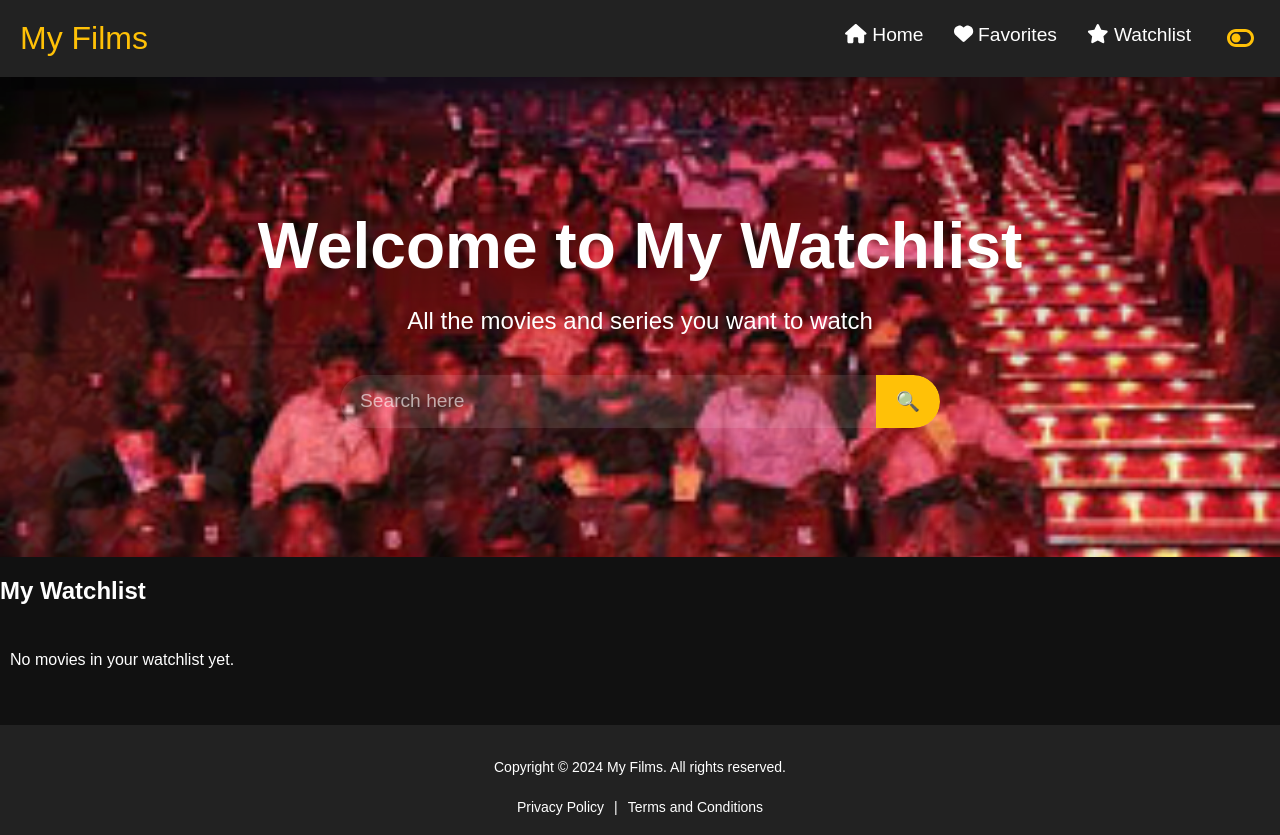
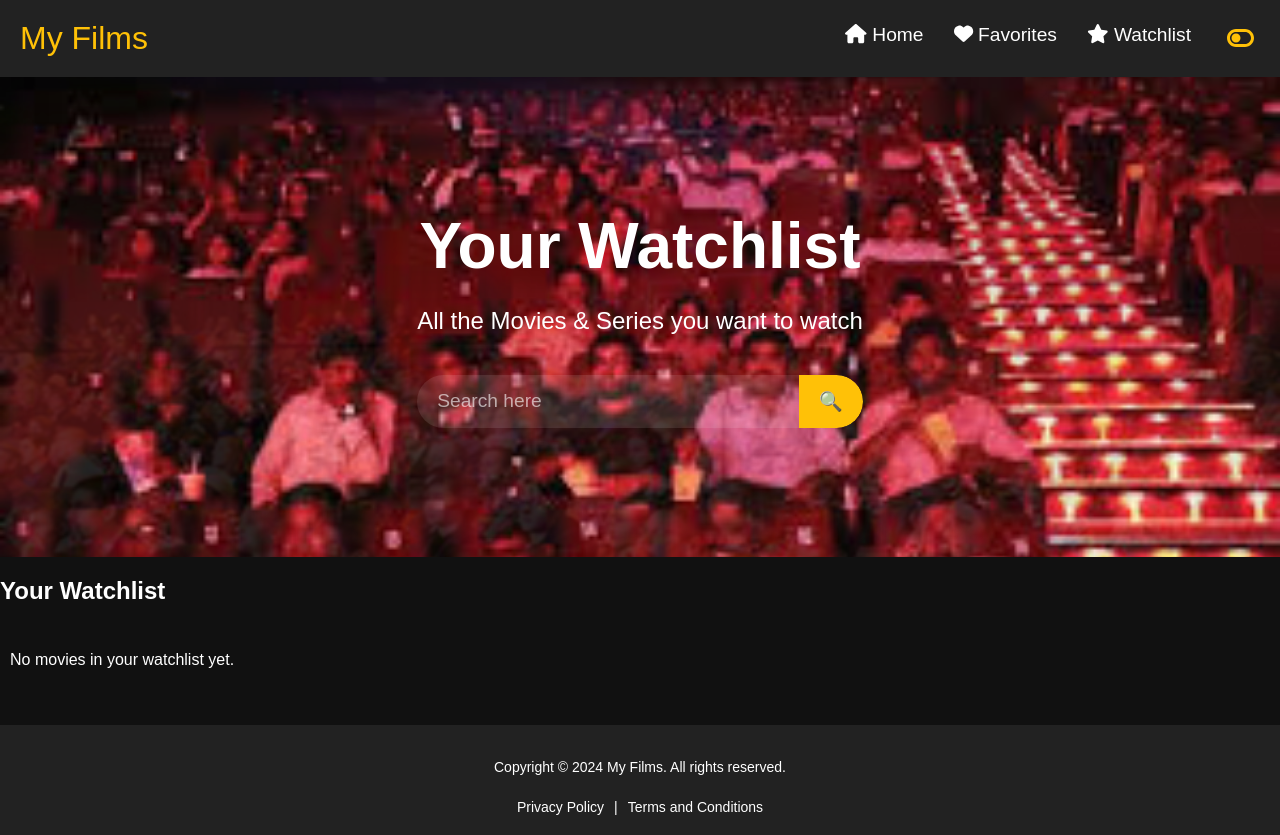
Before and after one commit to Divyanshu-Arora-Vrize/my-films, a React (Create React App) app: page /watchlist in a window 1280 px wide. Built offline with nearby package versions, Linux system fonts and the light colour scheme.

Commit message:
using useReducer

```diff
--- a/src/App.tsx
+++ b/src/App.tsx
@@ -18,7 +18,8 @@ const App: React.FC = () => {
         <Route path="/privacy-policy" element={<PrivacyPolicy />} /> {/* Privacy Policy route */}
         <Route path="/terms-and-conditions" element={<TermsAndConditions />} /> {/* Terms and Conditions route */}
       </Routes>
-      <ToastContainer position="bottom-right" autoClose={3000} /> {/* Toast container */}
+      {/* ToastContainer ensures toasts are shown across the entire app */}
+      <ToastContainer position="bottom-right" autoClose={3000} />
     </Router>
   );
 };
--- a/src/Components/FavoriteMovies.tsx
+++ b/src/Components/FavoriteMovies.tsx
@@ -1,11 +1,10 @@
-import React, { useState, useEffect } from 'react';
+import React, { useReducer, useEffect } from 'react';
 import MovieCard from './MovieCard';
 import Navbar from './Navbar';
+import Footer from './Footer';
 import SearchBar from './SearchBar';
-import Footer from './Footer';
-import '../styles.css'; // Importing global styles
-import { toast } from 'react-toastify'; // Importing toast for notifications
-import 'react-toastify/dist/ReactToastify.css'; // Importing toast styles
+import { toast } from 'react-toastify';
+import 'react-toastify/dist/ReactToastify.css';
 
 interface Movie {
   id: number;
@@ -14,37 +13,78 @@ interface Movie {
   poster_path: string;
 }
 
+interface State {
+  favoriteMovies: Movie[];
+  movies: Movie[];
+}
+
+type Action =
+  | { type: 'LOAD_SAVED_DATA'; payload: { favorites: Movie[] } }
+  | { type: 'ADD_TO_FAVORITES'; payload: Movie }
+  | { type: 'REMOVE_FROM_FAVORITES'; payload: Movie }
+  | { type: 'SET_MOVIES'; payload: Movie[] };
+
+const initialState: State = {
+  favoriteMovies: [],
+  movies: [],
+};
+
+const reducer = (state: State, action: Action): State => {
+  switch (action.type) {
+    case 'ADD_TO_FAVORITES':
+      const updatedFavorites = [...state.favoriteMovies, action.payload];
+      console.log('New favorites array after adding:', updatedFavorites); // <-- Log after update
+      return {
+        ...state,
+        favoriteMovies: updatedFavorites,
+      };
+    case 'REMOVE_FROM_FAVORITES':
+      const filteredFavorites = state.favoriteMovies.filter(
+        (movie) => movie.id !== action.payload.id
+      );
+      console.log('New favorites array after removing:', filteredFavorites); // <-- Log after update
+      return {
+        ...state,
+        favoriteMovies: filteredFavorites,
+      };
+    default:
+      return state;
+  }
+};
+
+
+
 const FavoriteMovies: React.FC = () => {
-  const [favoriteMovies, setFavoriteMovies] = useState<Movie[]>([]);
-  const [movies, setMovies] = useState<Movie[]>([]); // To handle search results
-  const [watchlist, setWatchlist] = useState<Movie[]>([]); // State for watchlist
+  const [state, dispatch] = useReducer(reducer, initialState);
 
+  // Load saved favorite movies from localStorage
   useEffect(() => {
-    const savedFavorites = JSON.parse(localStorage.getItem('favorites') || '[]');
-    const savedWatchlist = JSON.parse(localStorage.getItem('watchlist') || '[]');
-    setFavoriteMovies(savedFavorites);
-    setWatchlist(savedWatchlist);
+    const savedFavorites = JSON.parse(localStorage.getItem('favorites') || '[]') as Movie[];
+    dispatch({
+      type: 'LOAD_SAVED_DATA',
+      payload: { favorites: savedFavorites },
+    });
   }, []);
 
+  // Update localStorage when favoriteMovies state changes
+  useEffect(() => {
+  localStorage.setItem('favorites', JSON.stringify(state.favoriteMovies));
+  console.log('Updated localStorage with favoriteMovies:', state.favoriteMovies); // <-- Added log
+}, [state.favoriteMovies]);
+
   const handleFavoriteToggle = (movie: Movie) => {
-    const updatedFavorites = favoriteMovies.some(favMovie => favMovie.id === movie.id)
-      ? favoriteMovies.filter(favMovie => favMovie.id !== movie.id)
-      : [...favoriteMovies, movie];
+  console.log('Toggling favorite for movie:', movie); // <-- Added log
 
-    setFavoriteMovies(updatedFavorites);
-    localStorage.setItem('favorites', JSON.stringify(updatedFavorites));
-    toast(updatedFavorites.some(favMovie => favMovie.id === movie.id) ? 'Added to favorites' : 'Removed from favorites');
-  };
+  const isFavorite = state.favoriteMovies.some(favMovie => favMovie.id === movie.id);
+  if (isFavorite) {
+    dispatch({ type: 'REMOVE_FROM_FAVORITES', payload: movie });
+    toast.error(`${movie.title} removed from favorites`);
+  } else {
+    dispatch({ type: 'ADD_TO_FAVORITES', payload: movie });
+    toast.success(`${movie.title} added to favorites`);
+  }
+};
 
-  const handleWatchlistToggle = (movie: Movie) => {
-    const updatedWatchlist = watchlist.some(watchlistMovie => watchlistMovie.id === movie.id)
-      ? watchlist.filter(watchlistMovie => watchlistMovie.id !== movie.id)
-      : [...watchlist, movie];
-
-    setWatchlist(updatedWatchlist);
-    localStorage.setItem('watchlist', JSON.stringify(updatedWatchlist));
-    toast(updatedWatchlist.some(watchlistMovie => watchlistMovie.id === movie.id) ? 'Added to watchlist' : 'Removed from watchlist');
-  };
 
   return (
     <div className="favorite-movies-page">
@@ -53,36 +93,45 @@ const FavoriteMovies: React.FC = () => {
         <div className="hero-content">
           <h1>Welcome to My Favorite Movies</h1>
           <p>Your favorite Movies & Series all in one place</p>
-          <SearchBar setMovies={setMovies} /> {/* Search functionality */}
+          <SearchBar
+            setMovies={(movies: Movie[]) =>
+              dispatch({ type: 'SET_MOVIES', payload: movies })
+            }
+          />
         </div>
       </div>
 
+      {state.movies.length > 0 && (
+        <>
+          <h2 className="section-title">Search Results</h2>
+          <div className="movie-grid">
+            {state.movies.map((movie) => (
+              <MovieCard
+                key={movie.id}
+                movie={movie}
+                onFavoriteToggle={handleFavoriteToggle}
+                onWatchlistToggle={() => {}}
+              />
+            ))}
+          </div>
+        </>
+      )}
+
       <h2 className="section-title">Favorite Movies</h2>
-
       <div className="movie-grid">
-        {movies.length > 0 ? (
-          movies.map(movie => (
+        {state.favoriteMovies.length > 0 ? (
+          state.favoriteMovies.map((movie) => (
             <MovieCard
               key={movie.id}
               movie={movie}
               onFavoriteToggle={handleFavoriteToggle}
-              onWatchlistToggle={handleWatchlistToggle}
-            />
-          ))
-        ) : favoriteMovies.length > 0 ? (
-          favoriteMovies.map(movie => (
-            <MovieCard
-              key={movie.id}
-              movie={movie}
-              onFavoriteToggle={handleFavoriteToggle}
-              onWatchlistToggle={handleWatchlistToggle}
+              onWatchlistToggle={() => {}}
             />
           ))
         ) : (
           <p>No favorite movies yet.</p>
         )}
       </div>
-
       <Footer />
     </div>
   );
--- a/src/Components/MovieGrid.tsx
+++ b/src/Components/MovieGrid.tsx
@@ -1,4 +1,4 @@
-import React, { useRef } from 'react';
+import React, { useReducer, useRef } from 'react';
 import MovieCard from './MovieCard';
 
 interface Movie {
@@ -14,17 +14,41 @@ interface MovieGridProps {
   onWatchlistToggle: (movie: Movie) => void;
 }
 
+const initialState = {
+  scrollPosition: 0
+};
+
+const reducer = (state: typeof initialState, action: { type: string; payload?: number }) => {
+  switch (action.type) {
+    case 'SCROLL_LEFT':
+      return {
+        ...state,
+        scrollPosition: state.scrollPosition - (action.payload || 301),
+      };
+    case 'SCROLL_RIGHT':
+      return {
+        ...state,
+        scrollPosition: state.scrollPosition + (action.payload || 301),
+      };
+    default:
+      return state;
+  }
+};
+
 const MovieGrid: React.FC<MovieGridProps> = ({ movies, onFavoriteToggle, onWatchlistToggle }) => {
+  const [state, dispatch] = useReducer(reducer, initialState);
   const movieGridRef = useRef<HTMLDivElement>(null);
 
   const handleScrollLeft = () => {
     if (movieGridRef.current) {
+      dispatch({ type: 'SCROLL_LEFT', payload: 301 });
       movieGridRef.current.scrollBy({ left: -301, behavior: 'smooth' });
     }
   };
 
   const handleScrollRight = () => {
     if (movieGridRef.current) {
+      dispatch({ type: 'SCROLL_RIGHT', payload: 301 });
       movieGridRef.current.scrollBy({ left: 301, behavior: 'smooth' });
     }
   };
--- a/src/Components/Watchlist.tsx
+++ b/src/Components/Watchlist.tsx
@@ -1,10 +1,12 @@
-import React, { useState, useEffect } from 'react';
+import React, { useReducer, useEffect } from 'react';
+import Navbar from './Navbar';
+import SearchBar from './SearchBar';
 import MovieCard from './MovieCard';
-import Navbar from './Navbar';
-import SearchBar from './SearchBar'; // Import SearchBar component
-import Footer from './Footer'; // Import Footer component
-import '../styles.css';
+import Footer from './Footer';
+import { toast } from 'react-toastify';
+import 'react-toastify/dist/ReactToastify.css';
 
+// Define Movie type
 interface Movie {
   id: number;
   title: string;
@@ -12,34 +14,75 @@ interface Movie {
   poster_path: string;
 }
 
+// Define initial state structure
+interface State {
+  watchlistMovies: Movie[];
+  movies: Movie[];
+}
+
+// Define action types
+type Action =
+  | { type: 'LOAD_WATCHLIST'; payload: Movie[] }
+  | { type: 'ADD_TO_WATCHLIST'; payload: Movie }
+  | { type: 'REMOVE_FROM_WATCHLIST'; payload: Movie }
+  | { type: 'SET_MOVIES'; payload: Movie[] };
+
+// Define initial state
+const initialState: State = {
+  watchlistMovies: [],
+  movies: [],
+};
+
+// Define reducer
+const reducer = (state: State, action: Action): State => {
+  switch (action.type) {
+    case 'LOAD_WATCHLIST':
+      return {
+        ...state,
+        watchlistMovies: action.payload,
+      };
+    case 'ADD_TO_WATCHLIST':
+      return {
+        ...state,
+        watchlistMovies: [...state.watchlistMovies, action.payload],
+      };
+    case 'REMOVE_FROM_WATCHLIST':
+      return {
+        ...state,
+        watchlistMovies: state.watchlistMovies.filter(
+          (movie) => movie.id !== action.payload.id
+        ),
+      };
+    case 'SET_MOVIES':
+      return {
+        ...state,
+        movies: action.payload,
+      };
+    default:
+      return state;
+  }
+};
+
 const Watchlist: React.FC = () => {
-  const [watchlistMovies, setWatchlistMovies] = useState<Movie[]>([]);
-  const [movies, setMovies] = useState<Movie[]>([]); // To handle search results
+  const [state, dispatch] = useReducer(reducer, initialState);
 
   useEffect(() => {
-    // Retrieve the watchlist from localStorage
-    const savedWatchlist = JSON.parse(localStorage.getItem('watchlist') || '[]');
-    setWatchlistMovies(savedWatchlist);
+    const savedWatchlist = JSON.parse(localStorage.getItem('watchlist') || '[]') as Movie[];
+    dispatch({ type: 'LOAD_WATCHLIST', payload: savedWatchlist });
   }, []);
 
+  useEffect(() => {
+    localStorage.setItem('watchlist', JSON.stringify(state.watchlistMovies));
+  }, [state.watchlistMovies]);
+
   const handleWatchlistToggle = (movie: Movie) => {
-    // Remove the movie from the watchlist
-    const updatedWatchlist = watchlistMovies.filter(watchMovie => watchMovie.id !== movie.id);
-    setWatchlistMovies(updatedWatchlist);
-    localStorage.setItem('watchlist', JSON.stringify(updatedWatchlist));
-  };
-
-  const handleFavoriteToggle = (movie: Movie) => {
-    // If you need to implement the favorite toggle, do so here.
-    const favorites = JSON.parse(localStorage.getItem('favorites') || '[]');
-    const isFavorite = favorites.some((favMovie: Movie) => favMovie.id === movie.id);
-
-    if (isFavorite) {
-      const updatedFavorites = favorites.filter((favMovie: Movie) => favMovie.id !== movie.id);
-      localStorage.setItem('favorites', JSON.stringify(updatedFavorites));
+    const isInWatchlist = state.watchlistMovies.some(watchlistMovie => watchlistMovie.id === movie.id);
+    if (isInWatchlist) {
+      dispatch({ type: 'REMOVE_FROM_WATCHLIST', payload: movie });
+      toast.error(`${movie.title} removed from watchlist`);
     } else {
-      favorites.push(movie);
-      localStorage.setItem('favorites', JSON.stringify(favorites));
+      dispatch({ type: 'ADD_TO_WATCHLIST', payload: movie });
+      toast.success(`${movie.title} added to watchlist`);
     }
   };
 
@@ -48,39 +91,48 @@ const Watchlist: React.FC = () => {
       <Navbar />
       <div className="hero-section">
         <div className="hero-content">
-          <h1>Welcome to My Watchlist</h1>
-          <p>All the movies and series you want to watch</p>
-          <SearchBar setMovies={setMovies} /> {/* Search functionality */}
+          <h1>Your Watchlist</h1>
+          <p>All the Movies & Series you want to watch</p>
+          <SearchBar
+            setMovies={(movies: Movie[]) =>
+              dispatch({ type: 'SET_MOVIES', payload: movies })
+            }
+          />
         </div>
       </div>
 
-      <h2 className="section-title">My Watchlist</h2>
+      {state.movies.length > 0 && (
+        <>
+          <h2 className="section-title">Search Results</h2>
+          <div className="movie-grid">
+            {state.movies.map((movie) => (
+              <MovieCard
+                key={movie.id}
+                movie={movie}
+                onFavoriteToggle={() => {}} // Optionally you can manage favorites here as well
+                onWatchlistToggle={handleWatchlistToggle}
+              />
+            ))}
+          </div>
+        </>
+      )}
 
+      <h2 className="section-title">Your Watchlist</h2>
       <div className="movie-grid">
-        {movies.length > 0 ? (
-          movies.map(movie => (
+        {state.watchlistMovies.length > 0 ? (
+          state.watchlistMovies.map((movie) => (
             <MovieCard
               key={movie.id}
               movie={movie}
+              onFavoriteToggle={() => {}} // Optionally manage favorites
               onWatchlistToggle={handleWatchlistToggle}
-              onFavoriteToggle={handleFavoriteToggle}
-            />
-          ))
-        ) : watchlistMovies.length > 0 ? (
-          watchlistMovies.map(movie => (
-            <MovieCard
-              key={movie.id}
-              movie={movie}
-              onWatchlistToggle={handleWatchlistToggle}
-              onFavoriteToggle={handleFavoriteToggle}
             />
           ))
         ) : (
-          <p className="empty-message">No movies in your watchlist yet.</p>
+          <p>No movies in your watchlist yet.</p>
         )}
       </div>
-
-      <Footer /> {/* Add the Footer */}
+      <Footer />
     </div>
   );
 };
--- a/src/pages/HomePage.tsx
+++ b/src/pages/HomePage.tsx
@@ -1,11 +1,13 @@
-import React, { useState, useEffect } from 'react';
+import React, { useReducer, useEffect } from 'react';
 import Navbar from '../Components/Navbar';
 import SearchBar from '../Components/SearchBar';
 import MovieGrid from '../Components/MovieGrid';
 import Footer from '../Components/Footer';
-import { fetchHomepageShows } from '../services/movieApi'; // Updated fetch call for homepage
+import { fetchHomepageShows } from '../services/movieApi';
+import { toast } from 'react-toastify'; // Import toast for notifications
 import '../styles.css';
 
+// Define Movie type
 interface Movie {
   id: number;
   title: string;
@@ -13,76 +15,107 @@ interface Movie {
   poster_path: string;
 }
 
+// Define initial state structure
+interface State {
+  movies: Movie[];
+  favoriteMovies: Movie[]; // Add favorites
+  watchlist: Movie[]; // Add watchlist
+}
+
+// Define action types
+type Action =
+  | { type: 'SET_MOVIES'; payload: Movie[] }
+  | { type: 'ADD_TO_FAVORITES'; payload: Movie }
+  | { type: 'REMOVE_FROM_FAVORITES'; payload: Movie }
+  | { type: 'ADD_TO_WATCHLIST'; payload: Movie }
+  | { type: 'REMOVE_FROM_WATCHLIST'; payload: Movie };
+
+// Define initial state
+const initialState: State = {
+  movies: [],
+  favoriteMovies: [], // Add favorites
+  watchlist: [], // Add watchlist
+};
+
+// Define reducer
+const reducer = (state: State, action: Action): State => {
+  switch (action.type) {
+    case 'SET_MOVIES':
+      return { ...state, movies: action.payload };
+    case 'ADD_TO_FAVORITES':
+      return { ...state, favoriteMovies: [...state.favoriteMovies, action.payload] };
+    case 'REMOVE_FROM_FAVORITES':
+      return {
+        ...state,
+        favoriteMovies: state.favoriteMovies.filter(movie => movie.id !== action.payload.id),
+      };
+    case 'ADD_TO_WATCHLIST':
+      return { ...state, watchlist: [...state.watchlist, action.payload] };
+    case 'REMOVE_FROM_WATCHLIST':
+      return {
+        ...state,
+        watchlist: state.watchlist.filter(movie => movie.id !== action.payload.id),
+      };
+    default:
+      return state;
+  }
+};
+
 const HomePage: React.FC = () => {
-  const [movies, setMovies] = useState<Movie[]>([]);
-  const [watchlist, setWatchlist] = useState<Movie[]>([]);
+  const [state, dispatch] = useReducer(reducer, initialState);
 
-  // Fetch homepage shows when the component mounts
   useEffect(() => {
-    const getMovies = async () => {
-      const fetchedMovies = await fetchHomepageShows();
-      setMovies(fetchedMovies);
+    const fetchMovies = async () => {
+      const movies = await fetchHomepageShows();
+      dispatch({ type: 'SET_MOVIES', payload: movies });
     };
 
-    getMovies();
+    fetchMovies();
   }, []);
 
-  // Handle adding/removing a movie to/from favorites
   const handleFavoriteToggle = (movie: Movie) => {
-    const favorites = JSON.parse(localStorage.getItem('favorites') || '[]');
-    const isFavorite = favorites.some((favMovie: Movie) => favMovie.id === movie.id);
-
+    const isFavorite = state.favoriteMovies.some(favMovie => favMovie.id === movie.id);
     if (isFavorite) {
-      const updatedFavorites = favorites.filter((favMovie: Movie) => favMovie.id !== movie.id);
-      localStorage.setItem('favorites', JSON.stringify(updatedFavorites));
+      dispatch({ type: 'REMOVE_FROM_FAVORITES', payload: movie });
+      toast.error(`${movie.title} removed from favorites`);
     } else {
-      favorites.push(movie);
-      localStorage.setItem('favorites', JSON.stringify(favorites));
+      dispatch({ type: 'ADD_TO_FAVORITES', payload: movie });
+      toast.success(`${movie.title} added to favorites`);
     }
   };
 
-  // Handle adding/removing a movie to/from the watchlist
   const handleWatchlistToggle = (movie: Movie) => {
-    const watchlistMovies = JSON.parse(localStorage.getItem('watchlist') || '[]');
-    const isInWatchlist = watchlistMovies.some((wlMovie: Movie) => wlMovie.id === movie.id);
-
+    const isInWatchlist = state.watchlist.some(watchlistMovie => watchlistMovie.id === movie.id);
     if (isInWatchlist) {
-      const updatedWatchlist = watchlistMovies.filter((wlMovie: Movie) => wlMovie.id !== movie.id);
-      localStorage.setItem('watchlist', JSON.stringify(updatedWatchlist));
-      setWatchlist(updatedWatchlist);
+      dispatch({ type: 'REMOVE_FROM_WATCHLIST', payload: movie });
+      toast.error(`${movie.title} removed from watchlist`);
     } else {
-      watchlistMovies.push(movie);
-      localStorage.setItem('watchlist', JSON.stringify(watchlistMovies));
-      setWatchlist(watchlistMovies);
+      dispatch({ type: 'ADD_TO_WATCHLIST', payload: movie });
+      toast.success(`${movie.title} added to watchlist`);
     }
   };
-
-  // Load watchlist from localStorage on component mount
-  useEffect(() => {
-    const storedWatchlist = JSON.parse(localStorage.getItem('watchlist') || '[]');
-    setWatchlist(storedWatchlist);
-  }, []);
 
   return (
     <div className="home-page">
       <Navbar />
       <div className="hero-section">
         <div className="hero-content">
-          <h1>Welcome to My Films,</h1>
-          <p>Your favorite Movies & Series all in one place</p>
-          <SearchBar setMovies={setMovies} />
+          <h1>Welcome to Movie Finder</h1>
+          <p>Find your favorite Movies & Series</p>
+          <SearchBar
+            setMovies={(movies: Movie[]) =>
+              dispatch({ type: 'SET_MOVIES', payload: movies })
+            }
+          />
         </div>
       </div>
 
-      <h2 className="section-title">Movies</h2>
-      <MovieGrid movies={movies} onFavoriteToggle={handleFavoriteToggle} onWatchlistToggle={handleWatchlistToggle} />
-
-      {watchlist.length > 0 && (
-        <>
-          <h2 className="section-title">Watchlist</h2>
-          <MovieGrid movies={watchlist} onFavoriteToggle={handleFavoriteToggle} onWatchlistToggle={handleWatchlistToggle} />
-        </>
-      )}
+      <h2 className="section-title">Trending Movies</h2>
+      <MovieGrid
+        movies={state.movies}
+        onFavoriteToggle={handleFavoriteToggle} // Handle the favorite toggle
+        onWatchlistToggle={handleWatchlistToggle} // Handle the watchlist toggle
+      />
 
       <Footer />
     </div>
```
Also changed, not shown: src/Components/MovieCard.tsx (+4 -5 lines).
